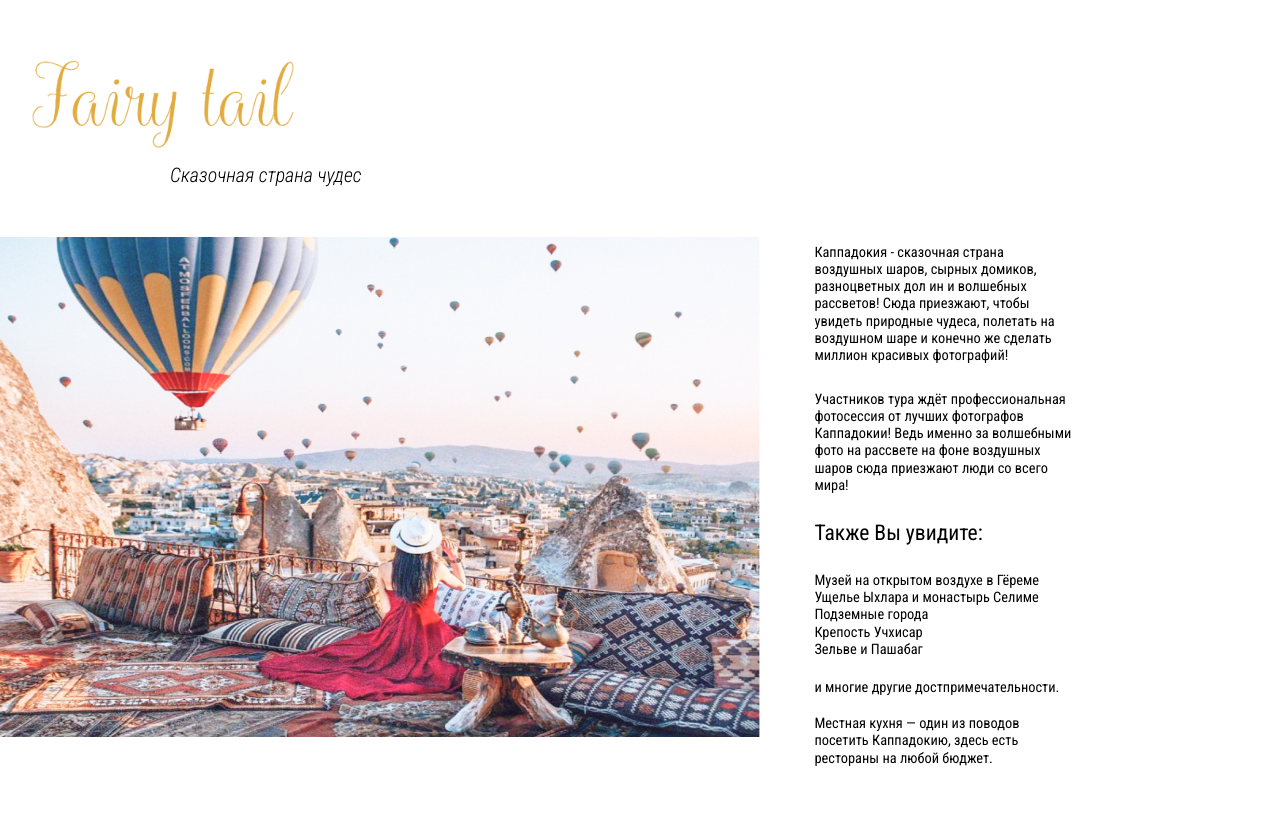
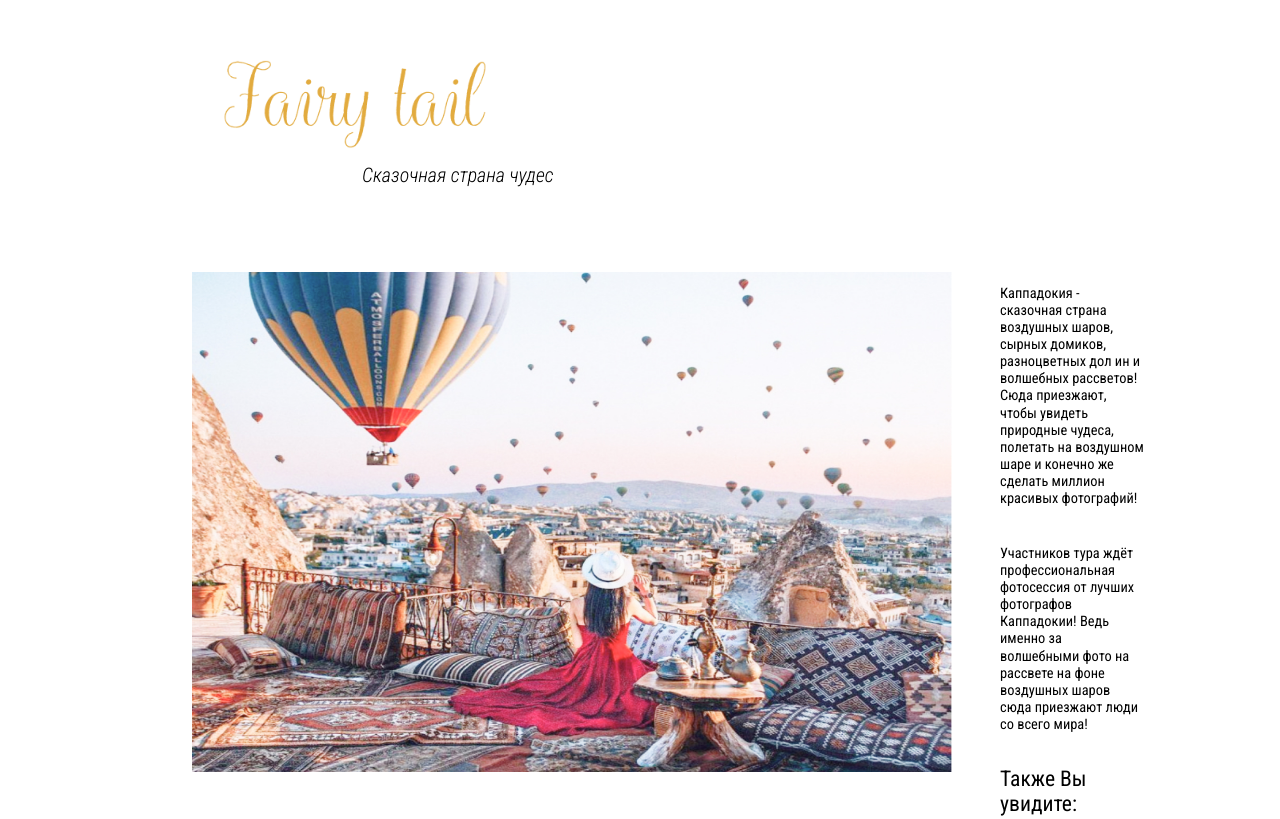
Before and after one commit to KubatovaTatyna/cappadocia, a plain HTML site: page index.html in a window 1280 px wide. Shown: the part 700-1519 px from the top of the page. Drawn offline with Linux system fonts and the light colour scheme.

Commit message:
Seted fairy tail container

```diff
--- a/style.css
+++ b/style.css
@@ -71,6 +71,12 @@ header nav ul li a{
     margin-top:26px;
     text-align: right;
 
+}
+.fairy-tail{
+    display: flex;
+    flex-direction: column;
+    max-width: 70%;
+    margin: 0 auto;
 }
 .fairy-tail-container{
     display: flex;
```
